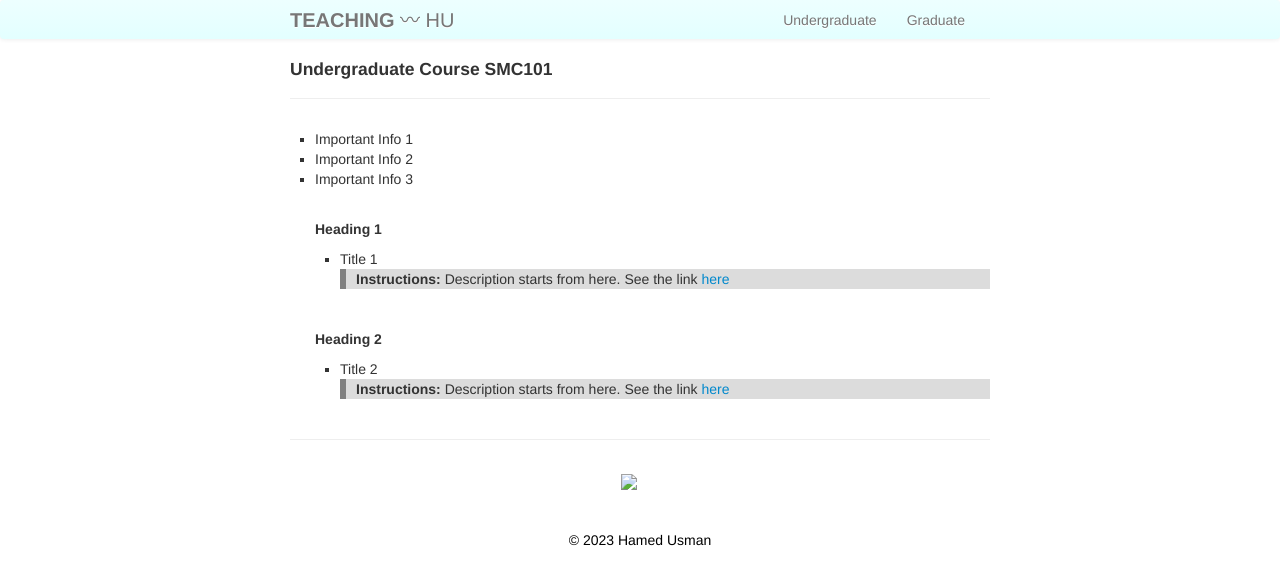
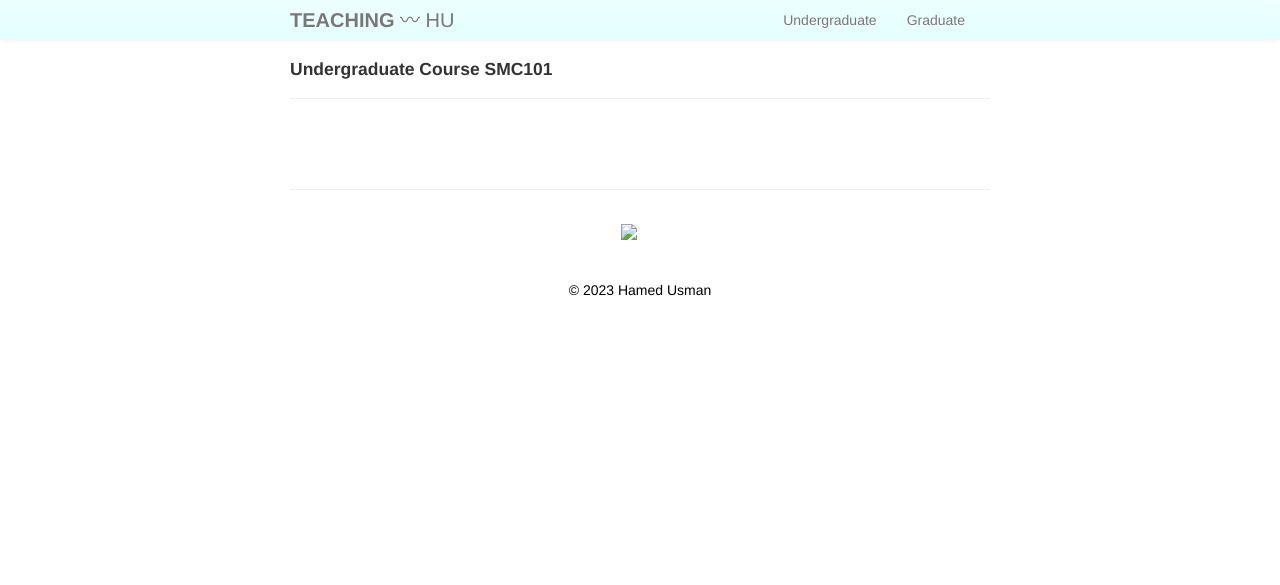
Before and after one commit to 101scm/101scm.github.io, a Jekyll site: the page built from pages/undergraduate/scm101.md, in a window 1280 px wide. Shown: the top 585 px of the page. Built offline with Jekyll 4.4.1, drawn with Linux system fonts in a browser that asks for light colours.

Commit message:
Update scm101.md

```diff
--- a/pages/undergraduate/scm101.md
+++ b/pages/undergraduate/scm101.md
@@ -3,21 +3,3 @@ layout: page
 title: Undergraduate Course SMC101
 description: Undergraduate Program
 ---
-<ul>
-<li>Important Info 1</li>
-<li>Important Info 2</li>
-<li>Important Info 3</li>
-
-<br>
-<h5>Heading 1</h5>
-<ul>
-<li>Title 1</li>
-<div class="summary"><p><strong>Instructions:</strong> Description starts from here. See the link <a href="https://google.com">here</a></p></div>
-</ul>
-
-<br>
-<h5>Heading 2</h5>
-<ul>
-<li>Title 2</li>
-<div class="summary"><p><strong>Instructions:</strong> Description starts from here. See the link <a href="https://google.com">here</a></p></div>
-</ul>
```
